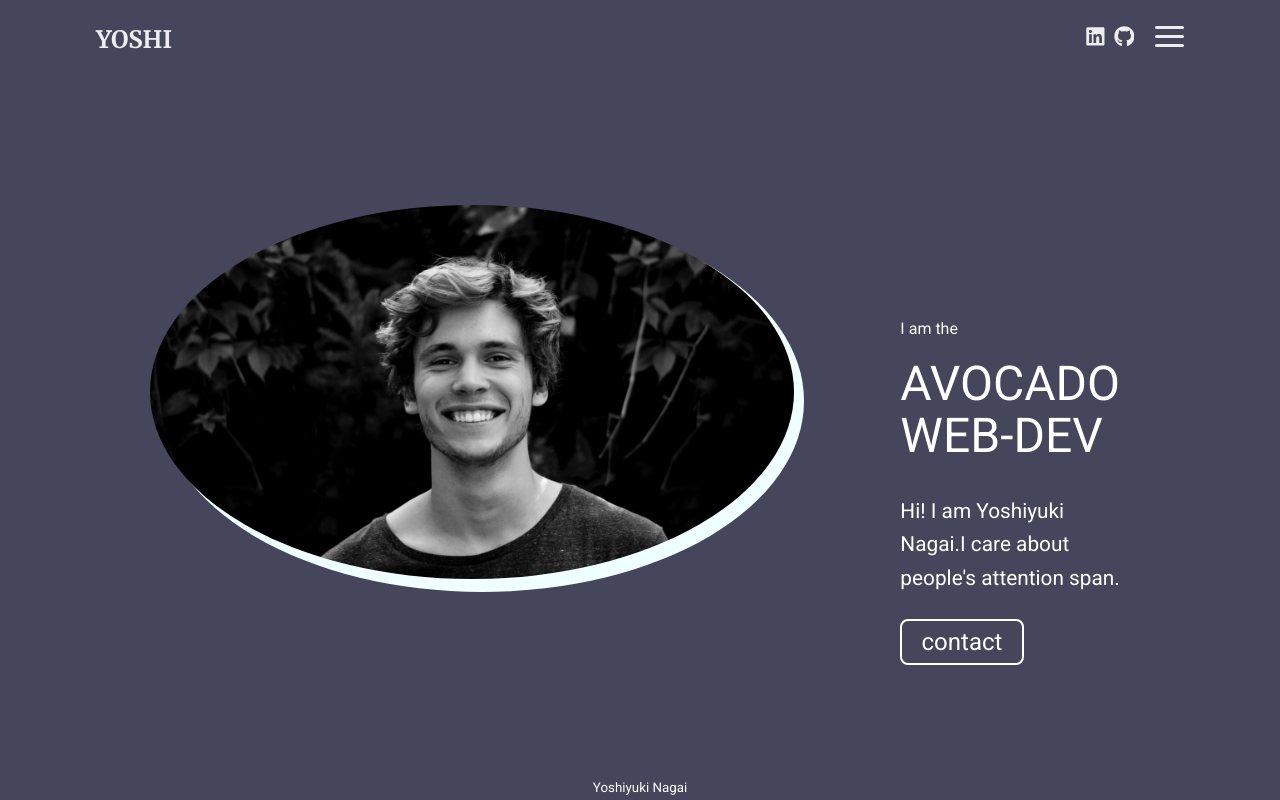
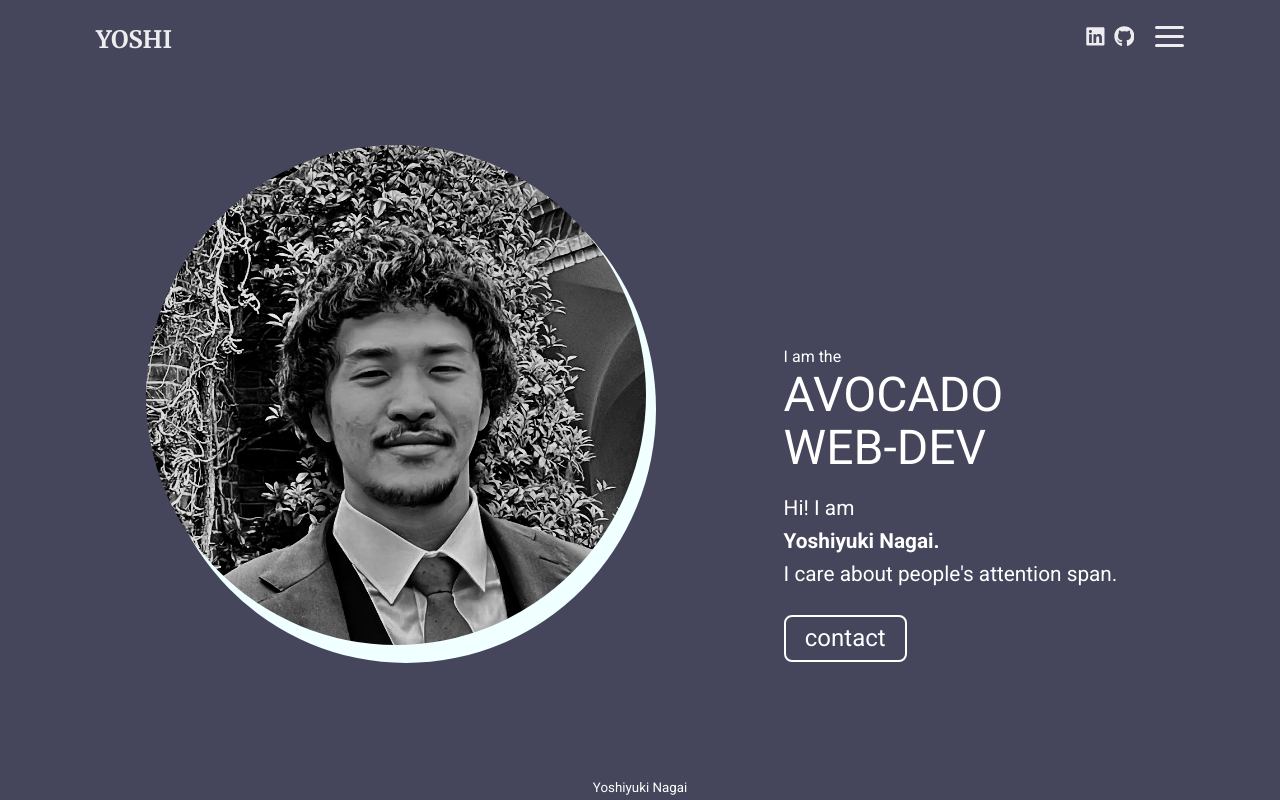
Before and after one commit to yoshi3689/portfolio, a React (Create React App) app: page / in a window 1280 px wide. Shown: the top 800 px of the page. Built offline with nearby package versions, Linux system fonts and the light colour scheme.

Commit message:
remove cluttes and add a profile pic

```diff
--- a/src/App.css
+++ b/src/App.css
@@ -72,7 +72,7 @@ img {
 }
 
 .txt--primary {
-  font-size: 3.5rem;
+  font-size: 3rem;
   line-height: 1.1;
   text-transform: uppercase;
 }
--- a/src/App.js
+++ b/src/App.js
@@ -1,4 +1,4 @@
-import { useState } from 'react';
+import React from 'react';
 import { BrowserRouter as Router } from 'react-router-dom';
 import { Route, Routes } from 'react-router';
 
@@ -8,22 +8,10 @@ import { Home, Projects, About, Contact } from "./pages/index"
 import './app.css';
 
 function App() {
-  const [isOpen, setIsOpen] = useState(false);
-
-  // closes the navigation on clicking something else
-  // the below code is problematic because it prevents from opening the nav
-  // when the
-  const closeNav = (e) => {
-    if (isOpen && (e.target.classList.contains("nav__hamburger") && e.target.parent.classList.contains("nav__hamburger"))) {
-      setIsOpen(false);
-    }
-  }
-  document.addEventListener("click", closeNav);
-
   return (
     <>
     <Router>
-      <Nav flag={isOpen} setIsOpen={setIsOpen} />
+      <Nav />
       <Routes>
         <Route exact path="/" element={<Home />} />
         <Route exact path="/projects" element={<Projects />} />
--- a/src/components/dropdown/Dropdown.jsx
+++ b/src/components/dropdown/Dropdown.jsx
@@ -6,16 +6,16 @@ export default function DropDown({ flag }) {
   return (
     <ul className="dropdown">
       <li>
-        <Link to="/">Home</Link>
+        <Link className="item" to="/">Home</Link>
       </li>
       <li>
-        <Link to="/about">About</Link>
+        <Link className="item" to="/about">About</Link>
       </li>
       <li>
-        <Link to="/projects">Projects</Link>
+        <Link className="item" to="/projects">Projects</Link>
       </li>
       <li>
-        <Link to="/contact">Contact</Link>
+        <Link className="item" to="/contact">Contact</Link>
       </li>
 
     </ul>
--- a/src/components/dropdown/dropdown.css
+++ b/src/components/dropdown/dropdown.css
@@ -22,3 +22,20 @@
 .toggled .dropdown {
   transform: scaleX(100%);
 }
+
+@media screen and (min-width: 701px) {
+  .dropdown {
+    width: 100%;
+    padding: 0 2rem;
+    position: static;
+    display: flex;
+    justify-content: center;
+    /* flex-direction: column; */
+    gap: 1.5rem;
+    list-style-type: none;
+    background-color: var(--txt-clr-default);
+    transition: transform 300ms ease-in-out;
+    transform-origin: right;
+
+  }
+}
--- a/src/components/hero/Hero.jsx
+++ b/src/components/hero/Hero.jsx
@@ -1,4 +1,5 @@
 import React from "react";
+import { Link } from "react-router-dom"
 import "./hero.css";
 import Button from "../button/Button";
 
@@ -11,15 +12,16 @@ export default function Hero() {
             I am the
             <span className="txt--primary">avocado web-dev</span>
         </p>
-        <a href="/about" className="hero__profile">
+        <Link to="/about" className="hero__profile">
           <img
             className="hero__profile__pic"
-            src="/img/profile_placeholder.jpg"
+            src="/img/profile_pic.jpeg"
             alt="Yoshi"
           />
-        </a>
+        </Link>
         <p className="hero__desc hero__desc--end txt--body">
-          Hi! I am Yoshiyuki Nagai.
+          Hi! I am
+          <strong className="hero__desc__name"> Yoshiyuki Nagai. </strong>
           <span>
             I care about people's attention span.
           </span>
--- a/src/components/hero/hero.css
+++ b/src/components/hero/hero.css
@@ -1,6 +1,5 @@
 .hero {
   height: var(--section-height);
-  padding: 2rem 0;
   margin-bottom: 2rem;
   text-align: center;
 }
@@ -11,29 +10,26 @@
 
 .hero__content {
   position: relative;
-  max-width: 960px;
   margin: 0 auto;
   height: 100%;
   display: grid;
   grid-template-rows: 2fr 3fr 3fr;
-  justify-content: space-between;
+  row-gap: 1rem;
   justify-items: center;
   align-items: center;
 }
 
 .hero__profile {
-  margin: 1.5rem 0;
   border-radius: 50%;
-  width: 100%;
+  width: 60%;
   background-color: azure;
+  transform: translate(10px, 10px);
 }
-
 .hero__profile__pic {
   border-radius: 50%;
   width: 100%;
   height: 100%;
-  max-height: 100%;
-  transform: translate(-10px, -5px);
+  transform: translate(-10px, -10px);
   top: 0;
   right: 0;
   left: 0;
@@ -43,22 +39,18 @@
   align-self: center;
 }
 
+.hero__desc__name {
+  white-space: nowrap;
+  display: block;
+}
+
 .hero .txt--primary {
   display: block;
+  margin: auto;
   width: 8ch;
-  margin: auto;
-}
-@media screen and (max-width: 750px) {
-  .hero__profile  {
-    /* width: 70%; */
-    margin: 0 auto;
-  }
-  .hero__desc--start {
-    margin-bottom: 1.5rem;
-  }
 }
 
-@media screen and (min-width: 751px) {
+@media screen and (min-width: 701px) {
   .hero {
     height: var(--section-height);
     padding: 2rem 0;
@@ -68,9 +60,7 @@
 
   .hero__content {
     grid-template-rows: 1fr 2fr 2fr 1fr 1fr;
-    grid-template-columns: minmax(350px, 650px) 1fr 2fr;
-    column-gap: 3rem;
-    row-gap: 2rem;
+    grid-template-columns: 3fr 8% 2fr;
   }
 
   .hero__profile {
@@ -79,13 +69,12 @@
     margin: 1.5rem 0;
     border-radius: 50%;
     width: 100%;
+    max-width: 500px;
     background-color: azure;
   }
 
   .hero__profile__pic {
     border-radius: 50%;
-    max-height: 100%;
-    transform: translate(-10px, -5px);
     top: 0;
     right: 0;
     left: 0;
@@ -93,6 +82,7 @@
 
   .hero__desc {
     grid-column: 3;
+    justify-self: start;
   }
 
   .hero__desc--start {
@@ -104,28 +94,8 @@
   }
 
   .hero .txt--primary {
-    display: block;
-    width: 100%;
-    margin: 1rem 0 0;
+    /* margin: 1rem 0 0; */
     font-size: 3rem;
   }
 
 }
-
-@media screen and (min-width: 1250px) {
-
-  /* .hero__content {
-    grid-template-rows: 2fr 2fr 1fr 1fr 1fr;
-    grid-template-columns: 2fr 3fr 3fr;
-    row-gap: 0;
-    column-gap: 3rem;
-  } */
-
-  /* .hero .txt--primary {
-    display: block;
-    width: 100%;
-    margin: 1rem 0 0;
-    font-size: 3rem;
-  } */
-
-}
--- a/src/components/nav/Nav.jsx
+++ b/src/components/nav/Nav.jsx
@@ -1,4 +1,4 @@
-import React, { useEffect } from "react";
+import React, { useState, useEffect } from "react";
 import { FaLinkedin, FaGithub, } from "react-icons/fa";
 import { GrMail } from "react-icons/gr"
 import { useLocation } from "react-router";
@@ -7,42 +7,52 @@ import { Link } from "react-router-dom";
 import Dropdown from "../dropdown/Dropdown";
 import "./nav.css";
 
-export default function NavBar({ flag, setIsOpen }) {
+export default function NavBar() {
+  const [isOpen, setIsOpen] = useState(false);
+
+  const closeNav = (e) => {
+    if (isOpen && (e.target.classList.contains("nav__hamburger") && e.target.parent.classList.contains("nav__hamburger"))) {
+      setIsOpen(false);
+    }
+  }
+  document.addEventListener("click", closeNav);
+
   const toggleNav = (e) => {
     console.log(e);
-    setIsOpen(!flag);
+    setIsOpen(!isOpen);
   }
 
   const location = useLocation();
   useEffect(() => {
     setIsOpen(false);
-  }, [location.pathname, setIsOpen])
+  }, [location.pathname, setIsOpen]);
+
+
   return (
-    <nav className={"nav" + (flag ? " toggled" : "")}>
+    <nav className={"nav" + (isOpen ? " toggled" : "")}>
       <div className="container">
         <div className="nav__left">
-        <Link to="/" className="nav__logo">
+        <Link to="/" className="nav__logo item">
           Yoshi
-          {/* <img src="./" alt="logo to be inserted" /> */}
         </Link>
         <div className="nav__email">
           <GrMail className="nav__icons__icon" />
           <span>yoshiyukinagai7@gmail.com</span>
         </div>
         </div>
-        <Dropdown flag={flag} />
+        <Dropdown isOpen={isOpen} />
 
         <div className="nav__right">
-          <div className="nav__icons">
+        <div className="nav__icons">
             <a href="https://www.linkedin.com/in/yoshiyuki-nagai-14734918a/" >
-              <FaLinkedin className="nav__icons__icon" />
+              <FaLinkedin className="nav__icons__icon item" />
             </a>
             <a href="https://www.linkedin.com/in/yoshiyuki-nagai-14734918a/" >
-              <FaGithub className="nav__icons__icon" />
+              <FaGithub className="nav__icons__icon item" />
             </a>
           </div>
 
-          <div className="nav__hamburger" onClick={toggleNav}>
+          <div className="nav__hamburger item" onClick={toggleNav}>
             <span className="line1"></span>
             <span className="line2"></span>
             <span className="line3"></span>
--- a/src/components/nav/nav.css
+++ b/src/components/nav/nav.css
@@ -1,7 +1,6 @@
 .nav {
   width: 100%;
   height: var(--nav-height);
-
   position: sticky;
   top: 0;
   z-index: 10;
@@ -42,6 +41,23 @@
 
 .nav__icons__icon {
   font-size: 1.3rem;
+}
+
+.item {
+  transition: 250ms;
+}
+.item:hover, .item:hover > * {
+  transform: translateY(-2px);
+  color: var(--acc-clr__secondary);
+}
+
+.nav__hamburger:hover > span {
+  background-color: var(--acc-clr__secondary);
+}
+
+.item:active {
+  transform: translateY(0px);
+  box-shadow: none;
 }
 
 .nav__right {
```
Also changed, not shown: src/hooks/useCheckMobile.js (added, +21 -0 lines), src/hooks/useCheckOutside.js (added, +16 -0 lines), public/img/profile_pic.jpeg (added).
